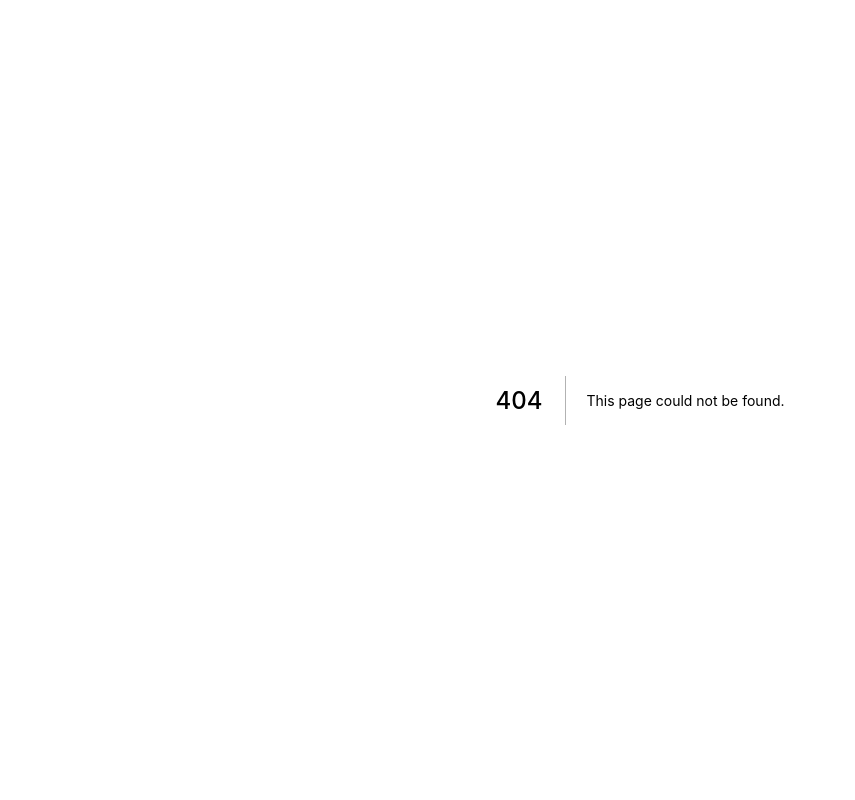
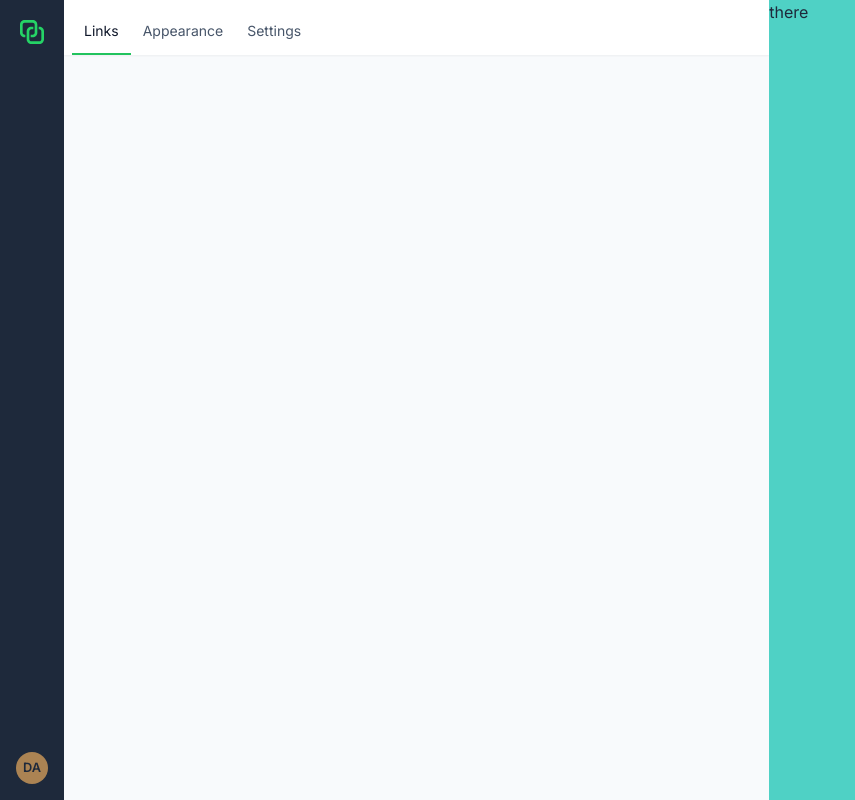
Before and after one commit to iamsahebgiri/linctree, a Next.js app: page /dashboard in a window 1280 px wide. Before the commit this address had no page. Shown: the whole page, without its empty margins (0-855 px from the left). Built offline with nearby package versions, Linux system fonts and the light colour scheme.

Commit message:
dashboard is designed and navitems added

```diff
--- a/components/LincTree.js
+++ b/components/LincTree.js
@@ -45,4 +45,20 @@ const LincTreeIcon = (props) => {
   );
 };
 
+const LincTreeFavIcon = (props) => {
+  return (
+    <Icon viewBox="0 0 80 80" {...props}>
+      <path
+        d="M21.6733 10.01C18.5791 10.01 15.6117 11.2392 13.4238 13.4271C11.2358 15.615 10.0067 18.5825 10.0067 21.6767V41.6767C10.0067 44.7709 11.2358 47.7383 13.4238 49.9263C15.6117 52.1142 18.5791 53.3433 21.6733 53.3433H23.3333V46.6767H21.6767C20.3506 46.6767 19.0788 46.1499 18.1411 45.2122C17.2035 44.2745 16.6767 43.0028 16.6767 41.6767V21.6767C16.6767 20.3506 17.2035 19.0788 18.1411 18.1411C19.0788 17.2035 20.3506 16.6767 21.6767 16.6767H41.6767C43.0028 16.6767 44.2745 17.2035 45.2122 18.1411C46.1499 19.0788 46.6767 20.3506 46.6767 21.6767V41.6767C46.6767 43.0028 46.1499 44.2745 45.2122 45.2122C44.2745 46.1499 43.0028 46.6767 41.6767 46.6767H36.6567V53.3433H41.6767C44.7709 53.3433 47.7383 52.1142 49.9263 49.9263C52.1142 47.7383 53.3433 44.7709 53.3433 41.6767V21.6767C53.3433 18.5825 52.1142 15.615 49.9263 13.4271C47.7383 11.2392 44.7709 10.01 41.6767 10.01H21.6767H21.6733Z"
+        fill="#25D366"
+      />
+      <path
+        d="M33.3333 38.3333C33.3333 37.0073 33.8601 35.7355 34.7978 34.7978C35.7355 33.8601 37.0073 33.3333 38.3333 33.3333H43.33V26.6667H38.3333C35.2391 26.6667 32.2717 27.8958 30.0838 30.0838C27.8958 32.2717 26.6667 35.2391 26.6667 38.3333V58.3333C26.6667 61.4275 27.8958 64.395 30.0838 66.5829C32.2717 68.7708 35.2391 70 38.3333 70H58.3333C61.4275 70 64.395 68.7708 66.5829 66.5829C68.7708 64.395 70 61.4275 70 58.3333V38.3333C70 35.2391 68.7708 32.2717 66.5829 30.0838C64.395 27.8958 61.4275 26.6667 58.3333 26.6667H56.6833V33.3333H58.3333C59.6594 33.3333 60.9312 33.8601 61.8689 34.7978C62.8065 35.7355 63.3333 37.0073 63.3333 38.3333V58.3333C63.3333 59.6594 62.8065 60.9312 61.8689 61.8689C60.9312 62.8065 59.6594 63.3333 58.3333 63.3333H38.3333C37.0073 63.3333 35.7355 62.8065 34.7978 61.8689C33.8601 60.9312 33.3333 59.6594 33.3333 58.3333V38.3333Z"
+        fill="#25D366"
+      />
+    </Icon>
+  );
+};
+
+export { LincTreeIcon, LincTreeFavIcon };
 export default LincTreeIcon;
--- /dev/null
+++ b/components/NavItem.js
@@ -0,0 +1,31 @@
+import Link from 'next/link';
+import { Flex, Text } from '@chakra-ui/react';
+import { useRouter } from 'next/router';
+
+const NavItem = (props) => {
+  const { nav, children } = props;
+  const router = useRouter();
+  const isActive = router.pathname.startsWith(`/${nav.href}`);
+  return (
+    <Link href={nav.href} {...props}>
+      <Flex
+        p="3"
+        borderBottom="2px solid"
+        borderColor={isActive ? 'whatsapp.500' : 'transparent'}
+        _hover={{
+          cursor: 'pointer'
+        }}
+      >
+        <Text
+          fontWeight="500"
+          fontSize="sm"
+          color={isActive ? 'gray.900' : 'gray.600'}
+        >
+          {children}
+        </Text>
+      </Flex>
+    </Link>
+  );
+};
+
+export default NavItem;
--- /dev/null
+++ b/pages/dashboard.js
@@ -0,0 +1,104 @@
+import React, { useEffect } from 'react';
+import { useRouter } from 'next/router';
+import {
+  Avatar,
+  Box,
+  Button,
+  Flex,
+  Menu,
+  MenuButton,
+  MenuGroup,
+  MenuItem,
+  MenuList
+} from '@chakra-ui/react';
+import { FcSettings, FcStackOfPhotos, FcLink } from 'react-icons/fc';
+import { LincTreeFavIcon } from '@/components/LincTree';
+import { Text } from '@chakra-ui/react';
+import NavItem from '@/components/NavItem';
+
+const Dashboard = (props) => {
+  const router = useRouter();
+  const navs = [
+    {
+      name: 'Links',
+      icon: FcLink,
+      href: 'dashboard'
+    },
+    {
+      name: 'Appearance',
+      icon: FcStackOfPhotos,
+      href: 'appearance'
+    },
+    {
+      name: 'Settings',
+      icon: FcSettings,
+      href: 'settings'
+    }
+  ];
+  return (
+    <Box>
+      <Flex position="fixed">
+        <Flex
+          width="64px"
+          flexDir="column"
+          py="4"
+          height="100vh"
+          bg="gray.800"
+          alignItems="center"
+          justifyContent="space-between"
+        >
+          <LincTreeFavIcon h={8} width={8} />
+          <Menu offset={[40, -30]}>
+            <MenuButton>
+              <Avatar
+                size="sm"
+                name="Dan Abrahmov"
+                fallbackSrc="https://via.placeholder.com/100/000000/FFFFFF/"
+                src={`http://localhost:3030/?.profilePicture}`}
+              />
+            </MenuButton>
+            <MenuList>
+              <MenuGroup title="Account">
+                <MenuItem
+                  fontSize="sm"
+                  onClick={() => {
+                    router.push('/admin/account');
+                  }}
+                >
+                  Settings
+                </MenuItem>
+                <MenuItem
+                  fontSize="sm"
+                  onClick={() => {
+                    localStorage.removeItem('token');
+                    localStorage.removeItem('user');
+                    router.push('/login');
+                  }}
+                >
+                  Sign Out
+                </MenuItem>
+              </MenuGroup>
+            </MenuList>
+          </Menu>
+        </Flex>
+      </Flex>
+
+      <Flex ml="64px" minH="100vh" bg="gray.50">
+        <Box width="58%">
+          <Flex bg="white" shadow="sm" px={2} pt={2}>
+            {navs.map((nav) => (
+              <NavItem key={nav.href} nav={nav}>
+                {nav.name}
+              </NavItem>
+            ))}
+          </Flex>
+        </Box>
+        <Box width="42%" bg="teal.300">
+          there
+        </Box>
+      </Flex>
+    </Box>
+  );
+};
+
+export default Dashboard;
```
